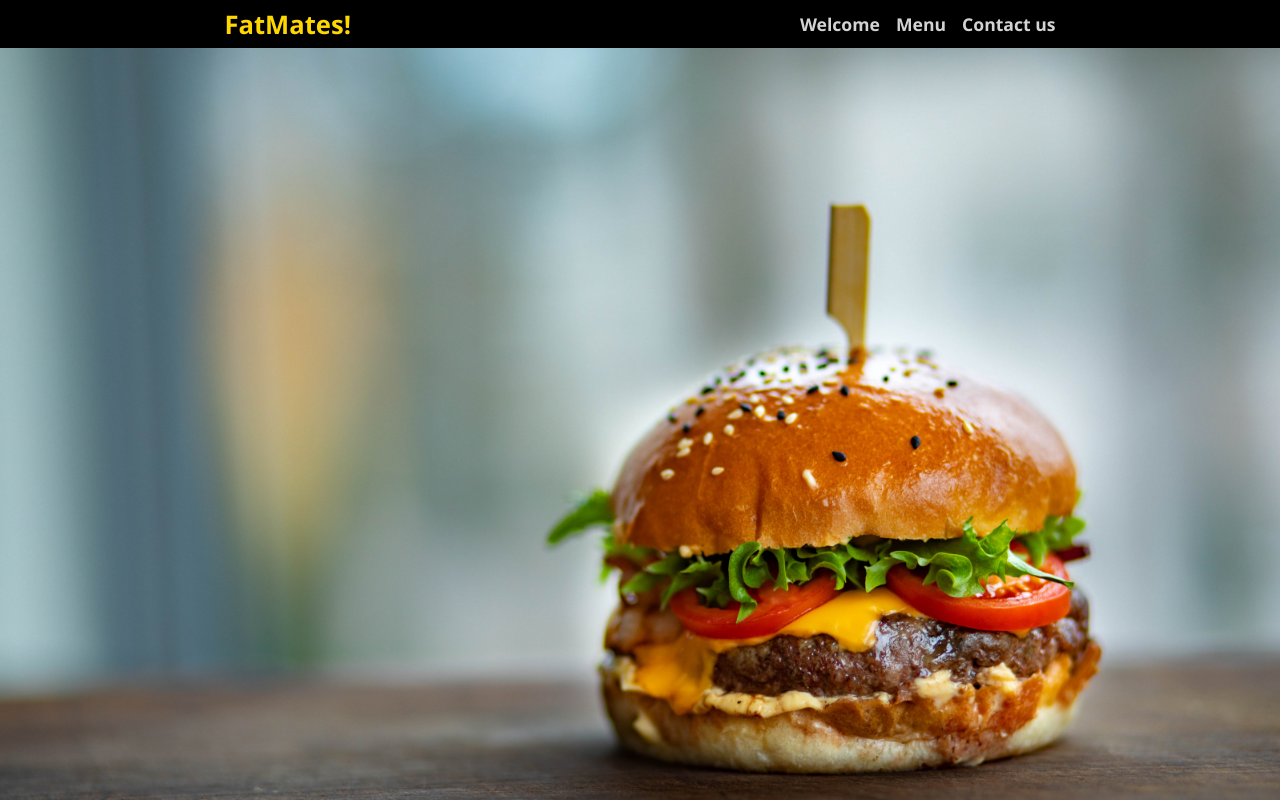
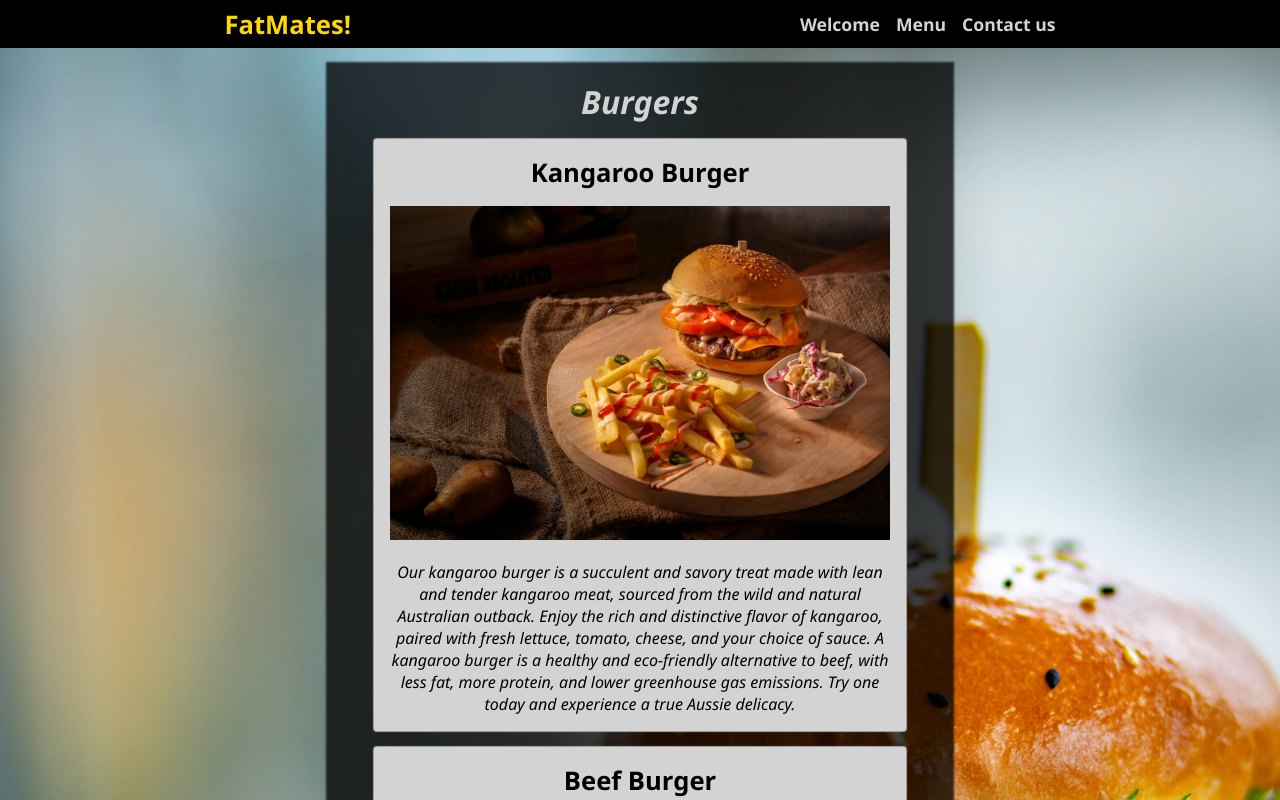
Before and after one commit to nico9506/TOP-restaurant-page, a website built with webpack: page dist/index.html in a window 1280 px wide. Both pictures are taken after a click on the item "Menu". Shown: the top 800 px of the page. Built offline with nearby package versions, Linux system fonts and the light colour scheme.

Commit message:
Add menu_page functionality with dummy items

```diff
--- a/src/index.js
+++ b/src/index.js
@@ -1,6 +1,7 @@
 import "./style.css";
 import createHomePage from "./home_page.js";
 import generateWelcomeContainer from "./welcome_page.js";
+import generateMenuContainer from "./menu_page.js";
 
 const addPageControls = () => {
     /**
@@ -32,7 +33,9 @@ const cleanAndGenerateContent = (e) => {
             break;
 
         case "menu":
-            console.log("id: menu; from: index.js");
+            document
+                .getElementById("main-content")
+                .appendChild(generateMenuContainer());
             break;
 
         case "cont":
--- /dev/null
+++ b/src/menu_page.js
@@ -0,0 +1,80 @@
+import kangaroo_b from './assets/pexels-rajesh-tp-1600727.jpg';
+import beef_b from './assets/pexels-valeria-boltneva-1199960.jpg';
+
+export default function generateMenuContainer() {
+    /**
+     * Creates the main container to display de Menu section
+     * To be Linked to the navbar Menu button.
+     * Returns the "content-frame" element
+     */
+    const container = document.createElement('div');
+    container.classList.add("content-frame");
+    container.setAttribute('id', 'content-frame');
+
+    ////////////////////////////// SECTION 1 //////////////////////////////////
+    const section_1 = document.createElement('h1');
+    section_1.classList.add('menu-section');
+    section_1.textContent = "Burgers";
+
+    //---------------- item objects -------------//
+    const mi_kangaroo_b = new MenuItem('Kangaroo Burger', kangaroo_b, 'Our kangaroo burger is a succulent and savory treat made with lean and tender kangaroo meat, sourced from the wild and natural Australian outback. Enjoy the rich and distinctive flavor of kangaroo, paired with fresh lettuce, tomato, cheese, and your choice of sauce. A kangaroo burger is a healthy and eco-friendly alternative to beef, with less fat, more protein, and lower greenhouse gas emissions. Try one today and experience a true Aussie delicacy.', 'burger');
+
+    const mi_beef_b = new MenuItem('Beef Burger', beef_b, "Classic and satisfying dish that features a juicy and flavourful patty made from ground beef, sandwiched between two soft buns. You can customize your beef burger with various toppings and sauces, such as cheese, lettuce, tomato, onion, bacon, ketchup, mustard, mayonnaise, and more.", 'burger');
+
+    container.appendChild(section_1);
+    container.appendChild(createMenuItem(mi_kangaroo_b));
+    container.appendChild(createMenuItem(mi_beef_b));
+
+
+    return container;
+}
+
+class MenuItem {
+    constructor(name, img_url, desc, type) {
+        this._name = name;
+        this._img_url = img_url;
+        this._desc = desc;
+        this._type = type;
+    }
+
+    get name() {
+        return this._name;
+    }
+
+    get img_url() {
+        return this._img_url;
+    }
+
+    get desc() {
+        return this._desc;
+    }
+
+    get type() {
+        return this._type;
+    }
+}
+
+function createMenuItem(itemObject) {
+    /**
+     * Generates the menu items as HTML elements
+     */
+    //---------------- item -------------//
+    const itemContainer = document.createElement('div');
+    itemContainer.classList.add('menu-item-container');
+
+    const itemName = document.createElement('h1');
+    itemName.classList.add('menu-item-name');
+    itemName.textContent = itemObject.name;
+    itemContainer.appendChild(itemName);
+
+    const itemImg = new Image();
+    itemImg.src = itemObject.img_url;
+    itemContainer.appendChild(itemImg);
+
+    const itemDesc = document.createElement('p');
+    itemDesc.classList.add('menu-item-desc');
+    itemDesc.textContent = itemObject.desc;
+    itemContainer.appendChild(itemDesc);
+
+    return itemContainer;
+}
--- a/src/style.css
+++ b/src/style.css
@@ -116,6 +116,31 @@ nav > ul > li:hover {
     width: 100%;
     border-radius: 3px;
 }
+
+.content-frame > .menu-item-container {
+    width: 90%;
+    padding: 1rem;
+    background-color: var(--ct-light);
+    color: var(--ct-darker);
+    border-radius: 3px;
+    box-shadow: 0 0 1px 1px var(--ct-dark);
+}
+
+.content-frame > .menu-item-container > .menu-item-name {
+    text-align: center;
+    font-size: var(--fs-subheader);
+}
+
+.content-frame > .menu-item-container > img {
+    width: 100%;
+    margin: 1rem 0;
+}
+
+.content-frame > .menu-item-container > .menu-item-desc {
+    text-align: center;
+    font-style: italic;
+    font-size: var(--fs-content);
+}
 /* //--------------------------------------------------------------// */
 /* //--------------------------------------------------------------// */
 /* //--------------------------------------------------------------// */
```
Also changed, not shown: dist/e2ad19d06158e5fb951f.jpg (added), dist/f259166a885d5967bc8f.jpg (added), dist/main.js, src/assets/pexels-rajesh-tp-1600727.jpg (added), src/assets/pexels-valeria-boltneva-1199960.jpg (added).
